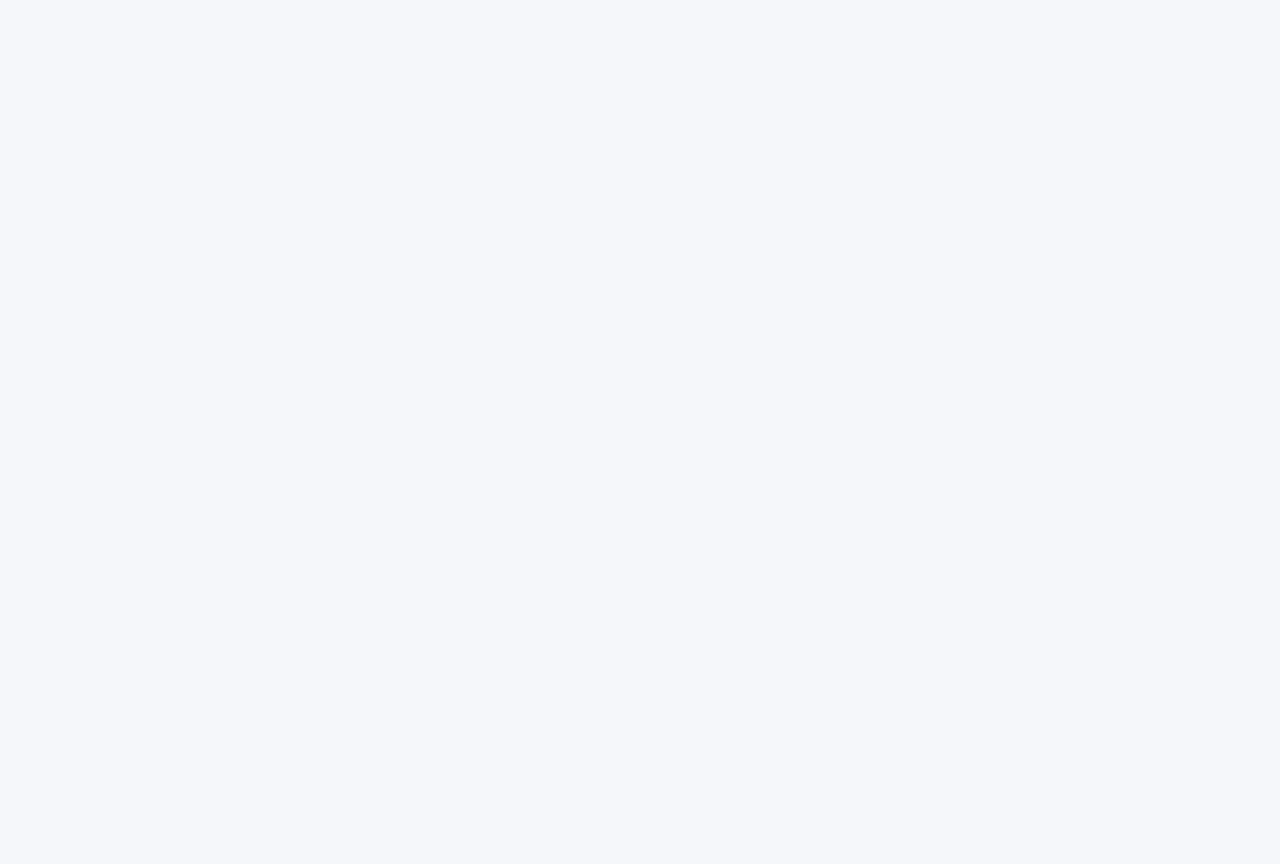
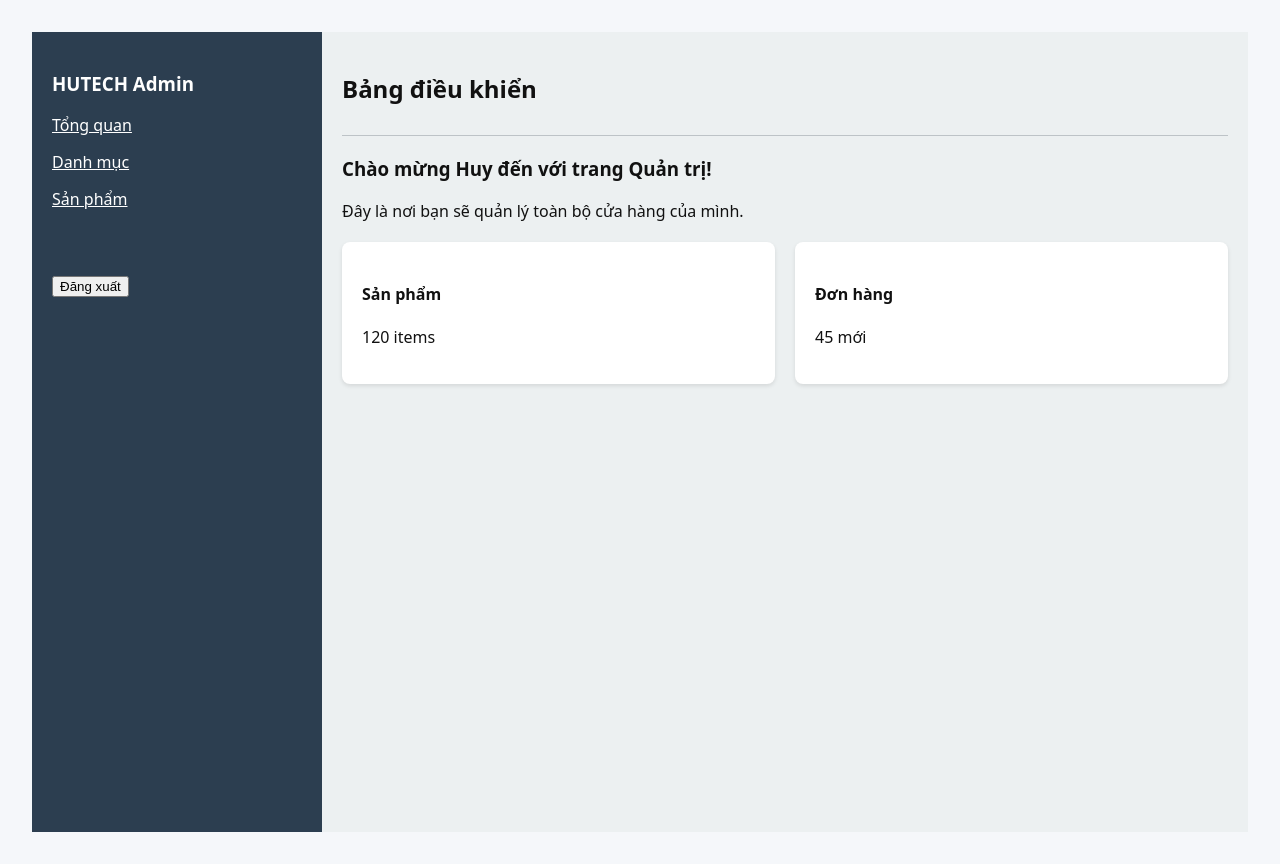
Before and after one commit to DoThanhLoc2334/springboot-authentication-system, a React (Vite) app in the folder frontend/: page /admin/dashboard in a window 1280 px wide. Before the commit this address had no page. Before the commit the page ends 800 px from the top, so only its background shows below. Built offline with nearby package versions, Linux system fonts and the light colour scheme; sample sign-in values are in the browser's storage.

Commit message:
integrate nested admin routes and dashboard placeholder
Configured nested routing in App.jsx using AdminLayout and <Outlet />.

Linked ProtectedRoute to the /admin path to enforce JWT authentication.

Created a basic Dashboard page for initial landing after login.

```diff
--- a/frontend/src/App.jsx
+++ b/frontend/src/App.jsx
@@ -5,21 +5,41 @@ import {
   Navigate,
 } from "react-router-dom";
 import Login from "./pages/Login";
+import Dashboard from "./pages/Dashboard";
+import AdminLayout from "./components/AdminLayout";
+import ProtectedRoute from "./components/ProtectedRoute";
 
 function App() {
   return (
     <Router>
-      <div className="App">
-        <Routes>
-          {/* Trang mặc định sẽ tự động chuyển hướng sang /login */}
-          <Route path="/" element={<Navigate to="/login" />} />
+      <Routes>
+        {/* Public Route: Ai cũng vào được */}
+        <Route path="/login" element={<Login />} />
 
-          {/* Định nghĩa đường dẫn cho trang Login */}
-          <Route path="/login" element={<Login />} />
+        {/* Protected Admin Routes: Chỉ dành cho người có Token */}
+        <Route
+          path="/admin"
+          element={
+            <ProtectedRoute>
+              <AdminLayout />
+            </ProtectedRoute>
+          }
+        >
+          {/* Các trang con sẽ được hiển thị tại vị trí của <Outlet /> trong AdminLayout */}
+          <Route path="dashboard" element={<Dashboard />} />
+          <Route
+            path="categories"
+            element={<div>Trang Danh mục (Sẽ làm sau)</div>}
+          />
+          <Route
+            path="products"
+            element={<div>Trang Sản phẩm (Sẽ làm sau)</div>}
+          />
+        </Route>
 
-          {/* Sau này Huy sẽ thêm các trang Dashboard, Category ở đây */}
-        </Routes>
-      </div>
+        {/* Mặc định: Nếu vào "/" hoặc trang lạ, đá về /admin/dashboard */}
+        <Route path="*" element={<Navigate to="/admin/dashboard" replace />} />
+      </Routes>
     </Router>
   );
 }
--- /dev/null
+++ b/frontend/src/components/AdminLayout.jsx
@@ -0,0 +1,63 @@
+import { Link, Outlet, useNavigate } from "react-router-dom";
+
+const AdminLayout = () => {
+  const navigate = useNavigate();
+
+  const handleLogout = () => {
+    localStorage.removeItem("token");
+    navigate("/login");
+  };
+
+  return (
+    <div style={{ display: "flex", minHeight: "100vh" }}>
+      {/* Sidebar bên trái */}
+      <nav
+        style={{
+          width: "250px",
+          background: "#2c3e50",
+          color: "white",
+          padding: "20px",
+        }}
+      >
+        <h3>HUTECH Admin</h3>
+        <ul style={{ listStyle: "none", padding: 0 }}>
+          <li style={{ margin: "15px 0" }}>
+            <Link to="/admin/dashboard" style={{ color: "white" }}>
+              Tổng quan
+            </Link>
+          </li>
+          <li style={{ margin: "15px 0" }}>
+            <Link to="/admin/categories" style={{ color: "white" }}>
+              Danh mục
+            </Link>
+          </li>
+          <li style={{ margin: "15px 0" }}>
+            <Link to="/admin/products" style={{ color: "white" }}>
+              Sản phẩm
+            </Link>
+          </li>
+        </ul>
+        <button onClick={handleLogout} style={{ marginTop: "50px" }}>
+          Đăng xuất
+        </button>
+      </nav>
+
+      {/* Nội dung chính bên phải */}
+      <main style={{ flex: 1, padding: "20px", background: "#ecf0f1" }}>
+        <header
+          style={{
+            borderBottom: "1px solid #bdc3c7",
+            paddingBottom: "10px",
+            marginBottom: "20px",
+          }}
+        >
+          <h2>Bảng điều khiển</h2>
+        </header>
+        {/* Nơi hiển thị nội dung các trang con */}
+        <Outlet />
+      </main>
+    </div>
+  );
+};
+
+export default AdminLayout;
--- /dev/null
+++ b/frontend/src/components/ProtectedRoute.jsx
@@ -0,0 +1,14 @@
+import { Navigate } from "react-router-dom";
+
+const ProtectedRoute = ({ children }) => {
+  const token = localStorage.getItem("token");
+
+  if (!token) {
+    // Nếu không có thẻ, mời về trang Login
+    return <Navigate to="/login" replace />;
+  }
+
+  return children;
+};
+
+export default ProtectedRoute;
--- /dev/null
+++ b/frontend/src/pages/Dashboard.jsx
@@ -0,0 +1,36 @@
+const Dashboard = () => {
+  return (
+    <div>
+      <h3>Chào mừng Huy đến với trang Quản trị!</h3>
+      <p>Đây là nơi bạn sẽ quản lý toàn bộ cửa hàng của mình.</p>
+      <div style={{ display: "flex", gap: "20px", marginTop: "20px" }}>
+        <div
+          style={{
+            background: "white",
+            padding: "20px",
+            borderRadius: "8px",
+            flex: 1,
+            boxShadow: "0 2px 4px rgba(0,0,0,0.1)",
+          }}
+        >
+          <h4>Sản phẩm</h4>
+          <p>120 items</p>
+        </div>
+        <div
+          style={{
+            background: "white",
+            padding: "20px",
+            borderRadius: "8px",
+            flex: 1,
+            boxShadow: "0 2px 4px rgba(0,0,0,0.1)",
+          }}
+        >
+          <h4>Đơn hàng</h4>
+          <p>45 mới</p>
+        </div>
+      </div>
+    </div>
+  );
+};
+
+export default Dashboard;
```
